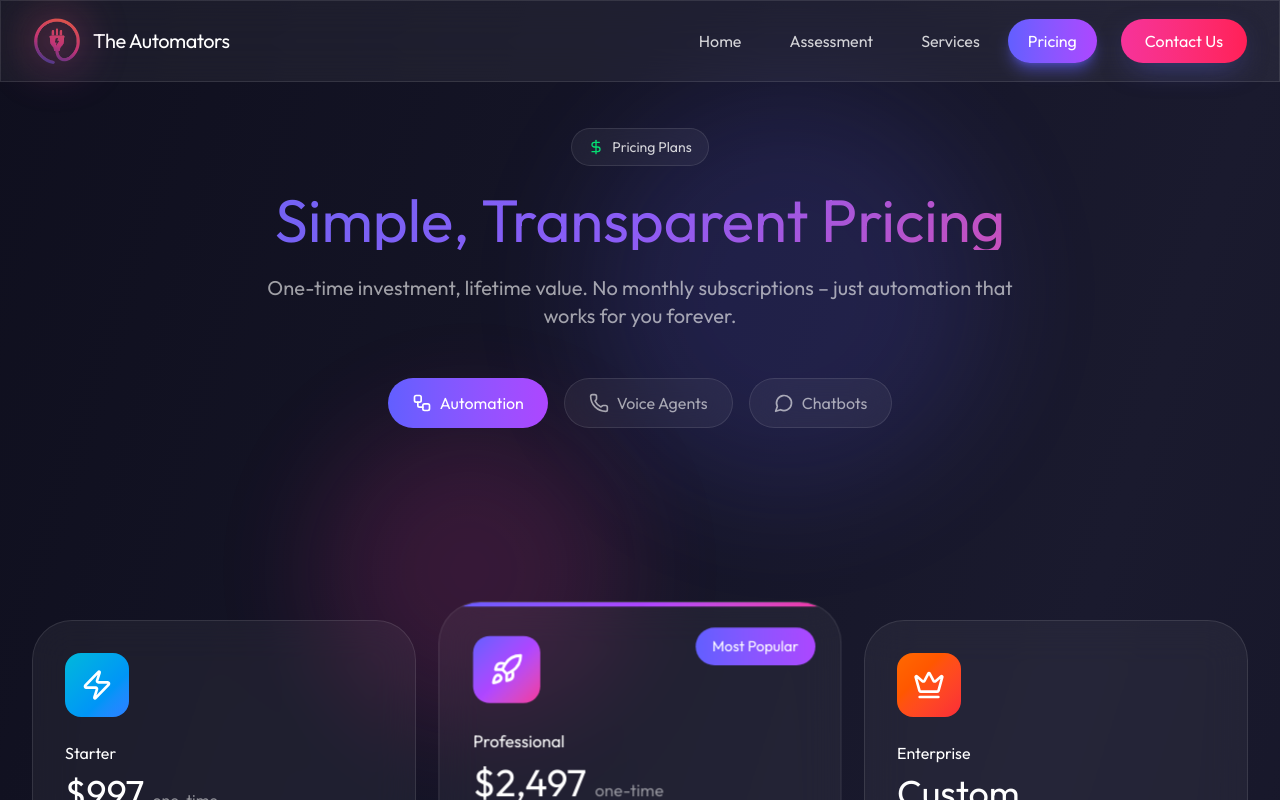
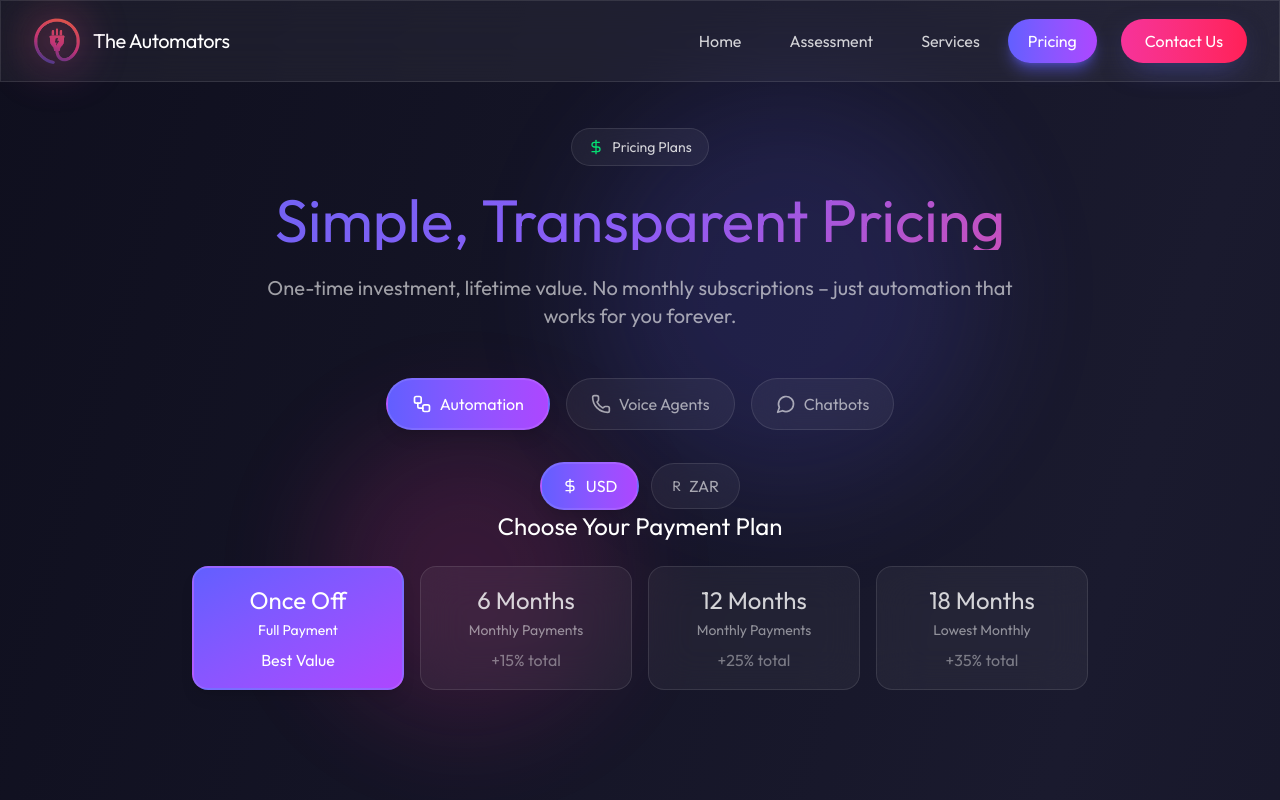
Before and after one commit to TheAutomatorsDotCo/the-automators-website, a React (Vite) app: page /pricing in a window 1280 px wide. Shown: the top 800 px of the page. Built offline with nearby package versions, Linux system fonts and the light colour scheme.

Commit message:
Enhance pricing page: add currency toggle, payment plans, and improve button styling

```diff
--- a/src/components/PricingPage.tsx
+++ b/src/components/PricingPage.tsx
@@ -5,6 +5,45 @@ import { SEO } from './SEO';
 
 export function PricingPage() {
   const [activeTab, setActiveTab] = useState<'automation' | 'voice-agents' | 'chatbots'>('automation');
+  const [currency, setCurrency] = useState<'USD' | 'ZAR'>('USD');
+  const [paymentPlan, setPaymentPlan] = useState<'once-off' | '6-months' | '12-months' | '18-months'>('once-off');
+
+  // Payment plan multipliers
+  const paymentMultipliers = {
+    'once-off': 1.0,
+    '6-months': 1.15,
+    '12-months': 1.25,
+    '18-months': 1.35
+  };
+
+  // Exchange rate: 1 USD = 18 ZAR (approximate)
+  const convertPrice = (usdPrice: string, showMonthly: boolean = false): string => {
+    if (usdPrice === 'Custom' || usdPrice.includes('Starting')) {
+      return usdPrice;
+    }
+
+    const numPrice = parseFloat(usdPrice.replace(/[$,]/g, ''));
+    const multiplier = paymentMultipliers[paymentPlan];
+    const totalPrice = numPrice * multiplier;
+
+    if (showMonthly && paymentPlan !== 'once-off') {
+      const months = parseInt(paymentPlan.split('-')[0]);
+      const monthlyPrice = totalPrice / months;
+
+      if (currency === 'ZAR') {
+        const zarMonthly = Math.round(monthlyPrice * 18);
+        return `R ${zarMonthly.toLocaleString()}/mo`;
+      }
+      return `$${Math.round(monthlyPrice).toLocaleString()}/mo`;
+    }
+
+    if (currency === 'ZAR') {
+      const zarPrice = Math.round(totalPrice * 18);
+      return `R ${zarPrice.toLocaleString()}`;
+    }
+
+    return `$${Math.round(totalPrice).toLocaleString()}`;
+  };
 
   const automationPlans = [
     {
@@ -222,6 +261,37 @@ export function PricingPage() {
     },
   ];
 
+  // Convert addon prices (no payment plan applied)
+  const convertAddonPrice = (price: string): string => {
+    if (price.includes('Starting')) {
+      if (currency === 'ZAR') {
+        const match = price.match(/\$(\d+)/);
+        if (match) {
+          const zarPrice = Math.round(parseFloat(match[1]) * 18);
+          return `Starting at R ${zarPrice.toLocaleString()}`;
+        }
+      }
+      return price;
+    }
+
+    if (price.includes('/mo')) {
+      const numPrice = parseFloat(price.replace(/[$,/mo]/g, ''));
+      if (currency === 'ZAR') {
+        const zarPrice = Math.round(numPrice * 18);
+        return `R ${zarPrice.toLocaleString()}/mo`;
+      }
+      return price;
+    }
+
+    // For regular addon prices, just convert currency without payment plan
+    const numPrice = parseFloat(price.replace(/[$,]/g, ''));
+    if (currency === 'ZAR') {
+      const zarPrice = Math.round(numPrice * 18);
+      return `R ${zarPrice.toLocaleString()}`;
+    }
+    return price;
+  };
+
   return (
     <div className="min-h-screen bg-gradient-to-br from-[#0f0f1e] via-[#1a1a2e] to-[#0f0f1e]">
       <SEO
@@ -268,7 +338,7 @@ export function PricingPage() {
               onClick={() => setActiveTab('automation')}
               className={`flex items-center space-x-2 px-6 py-3 rounded-full transition-all ${
                 activeTab === 'automation'
-                  ? 'bg-gradient-to-r from-indigo-500 to-purple-500 text-white'
+                  ? 'bg-gradient-to-r from-indigo-500 to-purple-500 text-white border-2 border-purple-300/50 shadow-lg shadow-purple-500/50'
                   : 'glass border border-white/10 text-white/60 hover:text-white hover:border-white/20'
               }`}
             >
@@ -279,7 +349,7 @@ export function PricingPage() {
               onClick={() => setActiveTab('voice-agents')}
               className={`flex items-center space-x-2 px-6 py-3 rounded-full transition-all ${
                 activeTab === 'voice-agents'
-                  ? 'bg-gradient-to-r from-blue-500 to-cyan-500 text-white'
+                  ? 'bg-gradient-to-r from-pink-500 to-rose-500 text-white border-2 border-pink-300/50 shadow-lg shadow-pink-500/50'
                   : 'glass border border-white/10 text-white/60 hover:text-white hover:border-white/20'
               }`}
             >
@@ -290,13 +360,129 @@ export function PricingPage() {
               onClick={() => setActiveTab('chatbots')}
               className={`flex items-center space-x-2 px-6 py-3 rounded-full transition-all ${
                 activeTab === 'chatbots'
-                  ? 'bg-gradient-to-r from-cyan-500 to-teal-500 text-white'
+                  ? 'bg-gradient-to-r from-cyan-500 to-teal-500 text-white border-2 border-teal-300/50 shadow-lg shadow-cyan-500/50'
                   : 'glass border border-white/10 text-white/60 hover:text-white hover:border-white/20'
               }`}
             >
               <MessageCircle className="w-5 h-5" />
               <span>Chatbots</span>
             </button>
+          </div>
+
+          {/* Currency Toggle */}
+          <div className="flex items-center justify-center gap-3 mt-8">
+            <button
+              onClick={() => setCurrency('USD')}
+              className={`flex items-center space-x-2 px-5 py-2.5 rounded-full transition-all duration-300 ${
+                currency === 'USD'
+                  ? 'bg-gradient-to-r from-indigo-500 to-purple-500 text-white border-2 border-purple-300/50 shadow-lg shadow-purple-500/50'
+                  : 'glass border border-white/10 text-white/60 hover:text-white hover:border-white/20'
+              }`}
+            >
+              <DollarSign className="w-4 h-4" />
+              <span className="font-medium">USD</span>
+            </button>
+            <button
+              onClick={() => setCurrency('ZAR')}
+              className={`flex items-center space-x-2 px-5 py-2.5 rounded-full transition-all duration-300 ${
+                currency === 'ZAR'
+                  ? 'bg-gradient-to-r from-green-500 to-emerald-500 text-white border-2 border-emerald-300/50 shadow-lg shadow-green-500/50'
+                  : 'glass border border-white/10 text-white/60 hover:text-white hover:border-white/20'
+              }`}
+            >
+              <span className="font-bold text-sm">R</span>
+              <span className="font-medium">ZAR</span>
+            </button>
+          </div>
+
+          {/* Payment Plan Options */}
+          <div className="mt-12 max-w-4xl mx-auto">
+            <h3 className="text-2xl text-white text-center mb-6">Choose Your Payment Plan</h3>
+            <div className="grid grid-cols-2 lg:grid-cols-4 gap-4">
+              <button
+                onClick={() => setPaymentPlan('once-off')}
+                className={`p-4 rounded-2xl transition-all duration-300 ${
+                  paymentPlan === 'once-off'
+                    ? 'bg-gradient-to-br from-indigo-500 to-purple-500 text-white border-2 border-purple-300/50 shadow-lg shadow-purple-500/50'
+                    : 'glass border border-white/10 text-white/60 hover:text-white hover:border-white/20'
+                }`}
+              >
+                <div className="text-center">
+                  <div className={`text-2xl font-bold mb-1 ${paymentPlan === 'once-off' ? 'text-white' : 'text-white/80'}`}>
+                    Once Off
+                  </div>
+                  <div className={`text-sm ${paymentPlan === 'once-off' ? 'text-white/90' : 'text-white/50'}`}>
+                    Full Payment
+                  </div>
+                  <div className={`text-xs mt-2 font-semibold ${paymentPlan === 'once-off' ? 'text-white' : 'text-green-400'}`}>
+                    Best Value
+                  </div>
+                </div>
+              </button>
+
+              <button
+                onClick={() => setPaymentPlan('6-months')}
+                className={`p-4 rounded-2xl transition-all duration-300 ${
+                  paymentPlan === '6-months'
+                    ? 'bg-gradient-to-br from-indigo-500 to-purple-500 text-white border-2 border-purple-300/50 shadow-lg shadow-purple-500/50'
+                    : 'glass border border-white/10 text-white/60 hover:text-white hover:border-white/20'
+                }`}
+              >
+                <div className="text-center">
+                  <div className={`text-2xl font-bold mb-1 ${paymentPlan === '6-months' ? 'text-white' : 'text-white/80'}`}>
+                    6 Months
+                  </div>
+                  <div className={`text-sm ${paymentPlan === '6-months' ? 'text-white/90' : 'text-white/50'}`}>
+                    Monthly Payments
+                  </div>
+                  <div className={`text-xs mt-2 ${paymentPlan === '6-months' ? 'text-white/80' : 'text-white/40'}`}>
+                    +15% total
+                  </div>
+                </div>
+              </button>
+
+              <button
+                onClick={() => setPaymentPlan('12-months')}
+                className={`p-4 rounded-2xl transition-all duration-300 ${
+                  paymentPlan === '12-months'
+                    ? 'bg-gradient-to-br from-indigo-500 to-purple-500 text-white border-2 border-purple-300/50 shadow-lg shadow-purple-500/50'
+                    : 'glass border border-white/10 text-white/60 hover:text-white hover:border-white/20'
+                }`}
+              >
+                <div className="text-center">
+                  <div className={`text-2xl font-bold mb-1 ${paymentPlan === '12-months' ? 'text-white' : 'text-white/80'}`}>
+                    12 Months
+                  </div>
+                  <div className={`text-sm ${paymentPlan === '12-months' ? 'text-white/90' : 'text-white/50'}`}>
+                    Monthly Payments
+                  </div>
+                  <div className={`text-xs mt-2 ${paymentPlan === '12-months' ? 'text-white/80' : 'text-white/40'}`}>
+                    +25% total
+                  </div>
+                </div>
+              </button>
+
+              <button
+                onClick={() => setPaymentPlan('18-months')}
+                className={`p-4 rounded-2xl transition-all duration-300 ${
+                  paymentPlan === '18-months'
+                    ? 'bg-gradient-to-br from-indigo-500 to-purple-500 text-white border-2 border-purple-300/50 shadow-lg shadow-purple-500/50'
+                    : 'glass border border-white/10 text-white/60 hover:text-white hover:border-white/20'
+                }`}
+              >
+                <div className="text-center">
+                  <div className={`text-2xl font-bold mb-1 ${paymentPlan === '18-months' ? 'text-white' : 'text-white/80'}`}>
+                    18 Months
+                  </div>
+                  <div className={`text-sm ${paymentPlan === '18-months' ? 'text-white/90' : 'text-white/50'}`}>
+                    Lowest Monthly
+                  </div>
+                  <div className={`text-xs mt-2 ${paymentPlan === '18-months' ? 'text-white/80' : 'text-white/40'}`}>
+                    +35% total
+                  </div>
+                </div>
+              </button>
+            </div>
           </div>
         </div>
       </section>
@@ -328,9 +514,20 @@ export function PricingPage() {
                   </div>
                   <h3 className="text-white mb-2">{plan.name}</h3>
                   <div className="mb-6">
-                    <span className="text-4xl text-white">{plan.price}</span>
-                    {plan.period !== 'pricing' && (
-                      <span className="text-white/50 ml-2">{plan.period}</span>
+                    {paymentPlan !== 'once-off' && plan.price !== 'Custom' ? (
+                      <div>
+                        <div className="text-4xl text-white mb-2">{convertPrice(plan.price, true)}</div>
+                        <div className="text-sm text-white/50">
+                          Total: {convertPrice(plan.price)} over {paymentPlan.split('-')[0]} months
+                        </div>
+                      </div>
+                    ) : (
+                      <div>
+                        <span className="text-4xl text-white">{convertPrice(plan.price)}</span>
+                        {plan.period !== 'pricing' && (
+                          <span className="text-white/50 ml-2">{plan.period}</span>
+                        )}
+                      </div>
                     )}
                   </div>
                   <p className="text-white/60 mb-8">{plan.description}</p>
@@ -348,10 +545,10 @@ export function PricingPage() {
 
                   <Link
                     to="/contact"
-                    className={`w-full py-4 rounded-full transition-all ${
+                    className={`block w-full py-4 px-6 rounded-full text-center font-semibold transition-all duration-300 ${
                       plan.highlighted
-                        ? 'btn-3d bg-gradient-to-r from-indigo-500 via-purple-500 to-pink-500 text-white'
-                        : 'glass border border-white/20 text-white hover:bg-white/5'
+                        ? 'btn-3d bg-gradient-to-r from-indigo-500 via-purple-500 to-pink-500 text-white shadow-lg shadow-purple-500/50 hover:shadow-xl hover:shadow-purple-500/60 hover:scale-105'
+                        : 'glass border-2 border-white/20 text-white hover:bg-white/10 hover:border-white/40 hover:scale-105'
                     }`}
                   >
                     {plan.price === 'Custom' ? 'Contact Us' : 'Get Started'}
@@ -384,7 +581,7 @@ export function PricingPage() {
                     </div>
                     <h4 className="text-white">{addon.name}</h4>
                   </div>
-                  <span className="text-purple-400">{addon.price}</span>
+                  <span className="text-purple-400 font-semibold">{convertAddonPrice(addon.price)}</span>
                 </div>
                 <p className="text-white/60">{addon.description}</p>
               </div>
@@ -473,7 +670,7 @@ export function PricingPage() {
               </p>
               <Link
                 to="/contact"
-                className="btn-3d bg-gradient-to-r from-indigo-500 via-purple-500 to-pink-500 text-white px-8 py-4 rounded-full"
+                className="inline-block btn-3d bg-gradient-to-r from-indigo-500 via-purple-500 to-pink-500 text-white px-8 py-4 rounded-full font-semibold shadow-lg shadow-purple-500/50 hover:shadow-xl hover:shadow-purple-500/60 hover:scale-105 transition-all duration-300"
               >
                 Schedule Free Consultation
               </Link>
```
Also changed, not shown: 1 other file (tests, documents, lock files or other folders).
